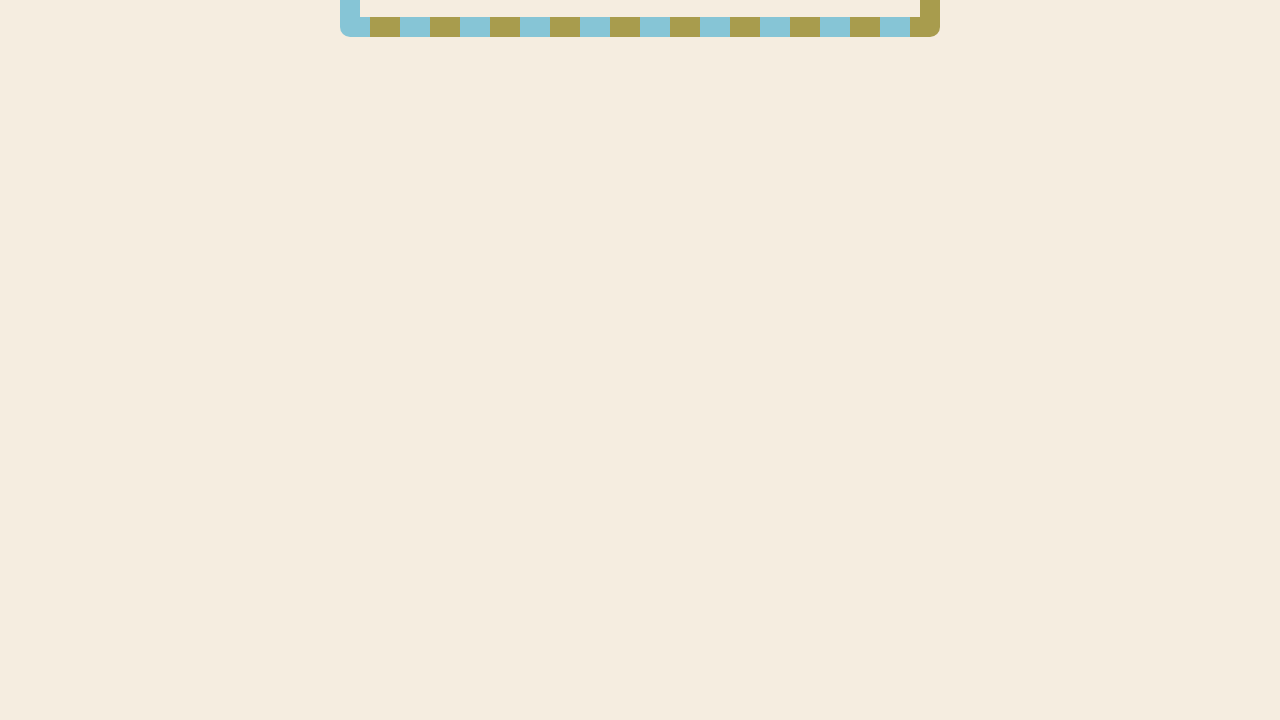
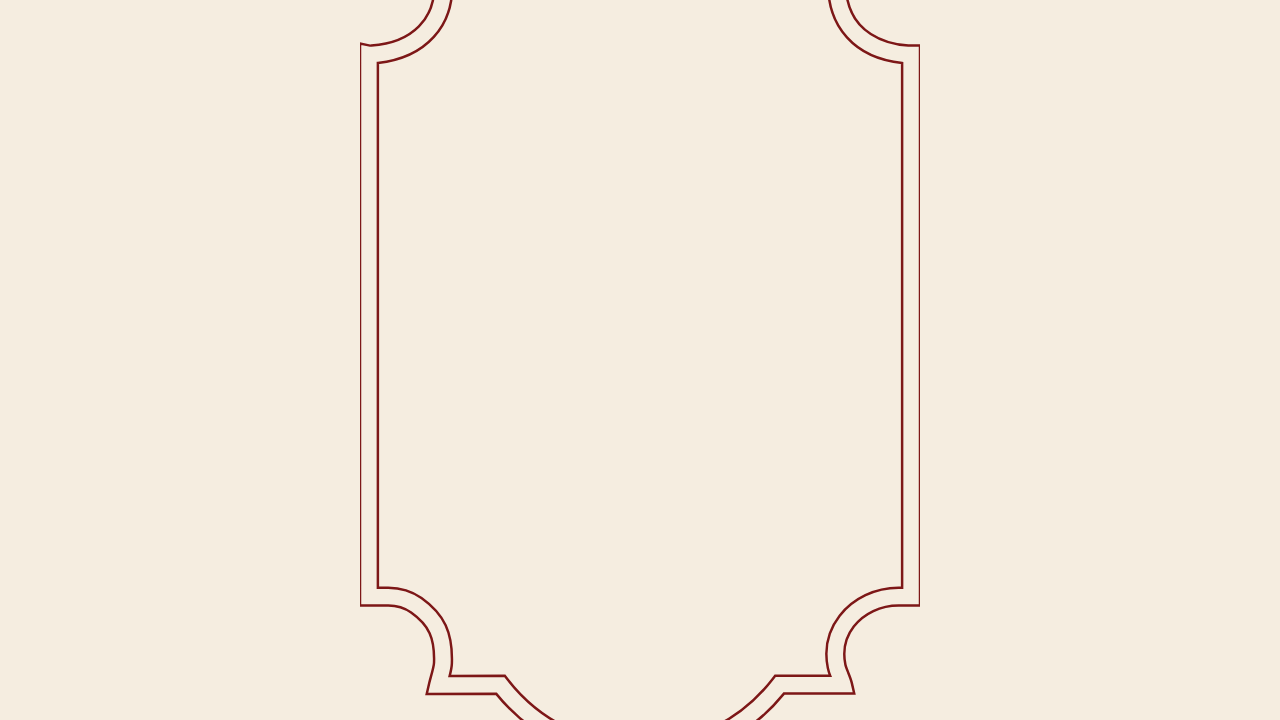
Before and after one commit to Pur3-MAlice/pur3-malice.github.io, a website: page form.html in a window 1280 px wide. Shown: the part 242-962 px from the top of the page. Before the commit the page ends 880 px from the top, so only its background shows below. Drawn offline with nearby package versions, Linux system fonts and the light colour scheme.

Commit message:
adds frames

```diff
--- a/assets/css/style.css
+++ b/assets/css/style.css
@@ -215,8 +215,8 @@ div.travelling-svg-01 .heart {
   padding: 20px;
   margin: 0 auto;
   max-width: 600px;
-  background: repeating-linear-gradient(to right, #86c5d6, #86c5d6 30px, #A89C4D 30px, #A89C4D 60px);
-  border-radius: 10px;
+  /* background: url(/assets/svgs/Frame-186.svg) center no-repeat;
+  height: 100%; */
 }
 
 .form-group {
--- a/form.html
+++ b/form.html
@@ -21,6 +21,11 @@
     <header class="header" id="header"></header>
     <div class="main-body">
       <div class="form-body-background">
+        <div>
+          <svg id="frame" xmlns="http://www.w3.org/2000/svg" viewBox="596.41 0 1807.18 3000">
+            <path fill="none" stroke="#7D1717" stroke-width="8" d="M1500,2918.67c-181.89,0-350.33-80.69-464.43-221.93l-223.91,1.4,8.19-35.55c1.3-5.64,3.27-12.79,5.42-20.58,4.08-14.69,9.65-34.81,10-44.81,2.63-80-16-120.85-73.94-162.07-20.83-14.82-46.26-22.66-73.54-22.66H596.41V598.85l32.39,6.62c.74,0,2.22,0,4.52-.12,131.58-8.78,209.19-87.41,202.56-205.21-.58-10.28-5.85-29.53-9.71-43.58-2.09-7.64-4-14.71-5.34-20.43l-8.25-35.78,223.07,2.82C1149.74,162,1318.16,81.33,1500,81.33s350.44,80.76,464.54,222.08l223.41,1-8.11,35.17c-1.73,7.49-4.28,15.39-7,23.74-3.72,11.49-8.35,25.78-8.56,34-4.58,180.8,151.82,205,201.34,208h38V2412.47h-69.18c-57.49,0-111.51,25.4-144.52,67.94-27.63,35.61-36.51,75.69-27.14,122.51,1.42,7.12,5.38,16.76,9.22,26.09,4.31,10.48,8.77,21.32,11.26,32.1l8.13,35.29-226.85.24C1850.41,2837.94,1681.93,2918.67,1500,2918.67Zm-436.38-279.8,8.73,11.35C1175.47,2784.15,1331.35,2861,1500,2861s324.52-76.82,427.65-210.76l8.65-11.23,177.41-.19a151.17,151.17,0,0,1-7.54-24.56c-12.66-63.32.17-120.25,38.14-169.19,43.85-56.52,114.92-90.26,190.1-90.26h11.49V661.55c-151.85-15.51-243.08-116-239.3-265.74.29-11.1,3-22.81,6.28-34.07L1936.27,361l-8.62-11.18C1824.52,215.85,1668.65,139,1500,139s-324.53,76.82-427.65,210.75l-8.8,11.43-177-2.23c3.39,13.24,6.3,26.63,6.93,37.91,8.19,145.4-85.24,247.74-239.38,264.54V2354.78h33.67c39.34,0,76.34,11.53,107,33.35,73.89,52.59,101.41,111.74,98.14,211-.39,12-3.57,26.5-7.31,40.89Z"></path>
+          </svg>
+        </div>
         <div class="form-body">
         <div class="form-header">
           <h1>RSVP</h1>
```
Also changed, not shown: assets/svgs/Frame-186.svg.
